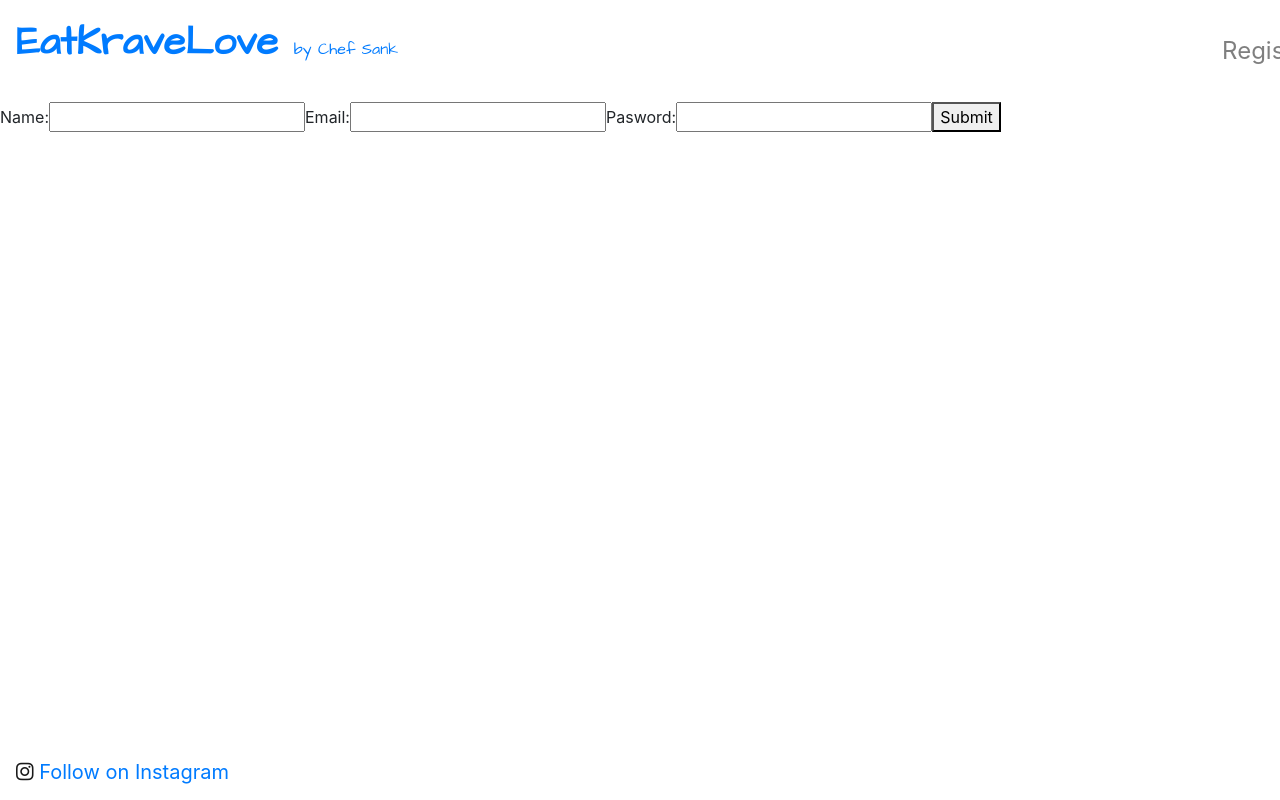
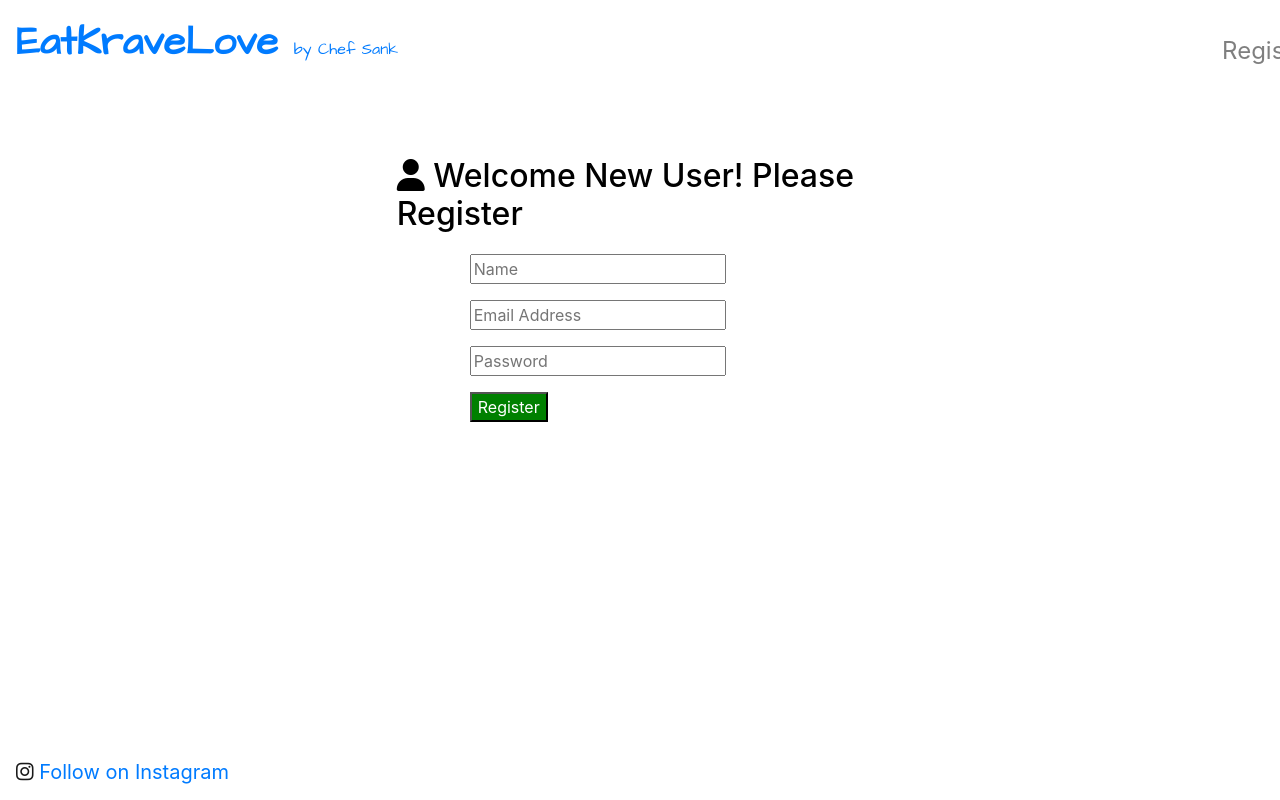
Before and after one commit to michaelpaulcuccia/eatkravelove, a React (Create React App) app in the folder client/: page /register in a window 1280 px wide. Shown: the top 800 px of the page. Built offline with nearby package versions, Linux system fonts and the light colour scheme.

Commit message:
orderForm not connected

```diff
--- a/client/package.json
+++ b/client/package.json
@@ -11,7 +11,7 @@
     "react": "^17.0.1",
     "react-bootstrap": "^1.4.0",
     "react-dom": "^17.0.1",
-    "react-hook-form": "^6.11.0",
+    "react-hook-form": "^6.12.2",
     "react-player": "^2.6.2",
     "react-router-dom": "^5.2.0",
     "react-scripts": "4.0.0",
--- a/client/src/components/users/Login.js
+++ b/client/src/components/users/Login.js
@@ -60,7 +60,6 @@ const Login = props => {
                 <h2 className="login_head"><i className="fas fa-user"></i> Log In To Your Account</h2>
 
                 <form className="form"
-                    action="create-profile.html"
                     onSubmit={handleSubmit(onSubmit)}
                 >
 
--- a/client/src/components/users/Register.js
+++ b/client/src/components/users/Register.js
@@ -2,6 +2,7 @@ import React, { useState } from 'react';
 import { useHistory } from 'react-router-dom';
 import { useForm } from "react-hook-form";
 import axios from 'axios';
+import '../../style/RegisterStyle.css';
 
 const Register = () => {
 
@@ -42,15 +43,49 @@ const Register = () => {
 
     return (
         <div>
-            <form onSubmit={handleSubmit(onSubmit)}>
-                <label htmlFor='name'>Name:</label>
-                <input name='name' type='text' required ref={register}></input>
-                <label htmlFor='email'>Email:</label>
-                <input name='email' type='email' pattern="[a-z0-9._%+-]+@[a-z0-9.-]+\.[a-z]{2,}$" required ref={register}></input>
-                <label htmlFor='password'>Pasword:</label>
-                <input name='password' type='password' required ref={register}></input>
-                <button type='submit'>Submit</button>
-            </form>
+            <div className='register_main_container'>
+
+                <h2 className="register_head"><i className="fas fa-user"></i> Welcome New User! Please Register</h2>
+
+                <form className="form"
+                    onSubmit={handleSubmit(onSubmit)}
+                >
+
+                    <div className="form-group">
+                        <input type="text"
+                            placeholder="Name"
+                            name="name"
+                            required
+                            ref={register}
+                        />
+                    </div>
+
+                    <div className="form-group">
+                        <input type="email"
+                            placeholder="Email Address"
+                            name="email"
+                            pattern="[a-z0-9._%+-]+@[a-z0-9.-]+\.[a-z]{2,}$"
+                            required
+                            ref={register}
+                        />
+                    </div>
+
+                    <div className="form-group">
+                        <input
+                            type="password"
+                            placeholder="Password"
+                            name="password"
+                            required
+                            ref={register}
+                        />
+                    </div>
+
+                    <input type="submit" className="register_button" value="Register" />
+                </form>
+
+
+            </div>
+
         </div>
     )
 }
--- /dev/null
+++ b/client/src/style/RegisterStyle.css
@@ -0,0 +1,18 @@
+.register_main_container {
+    margin-top: 55px;
+    margin-left: 31%;
+    margin-right: 31%;
+}
+
+.form {
+    margin-left: 25%;
+}
+
+.register_head {
+    color: black;
+}
+
+.register_button {
+    background-color: green;
+    color: white;
+}
```
Also changed, not shown: client/src/components/order/OrderForm.js (line endings or trailing spaces), client/src/images/landing_quote.PNG (deleted), 1 other file (tests, documents, lock files or other folders).
